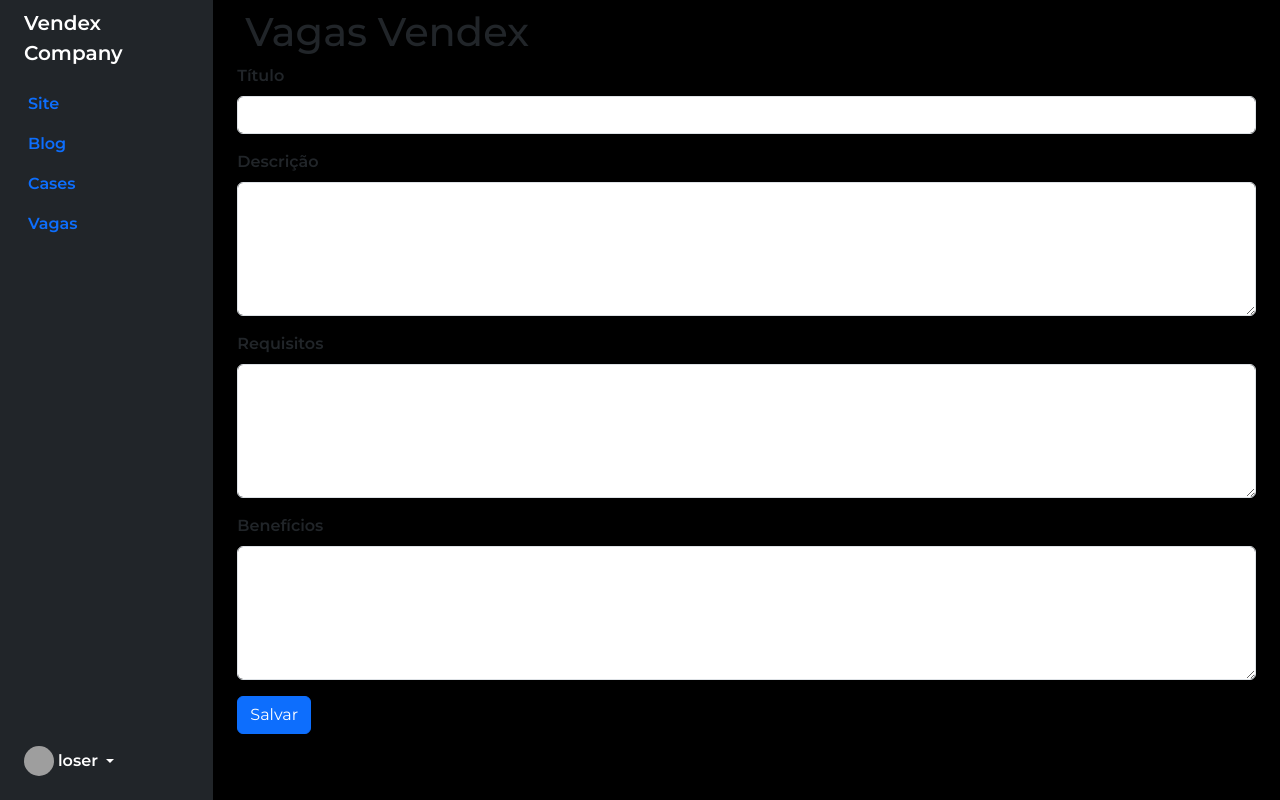
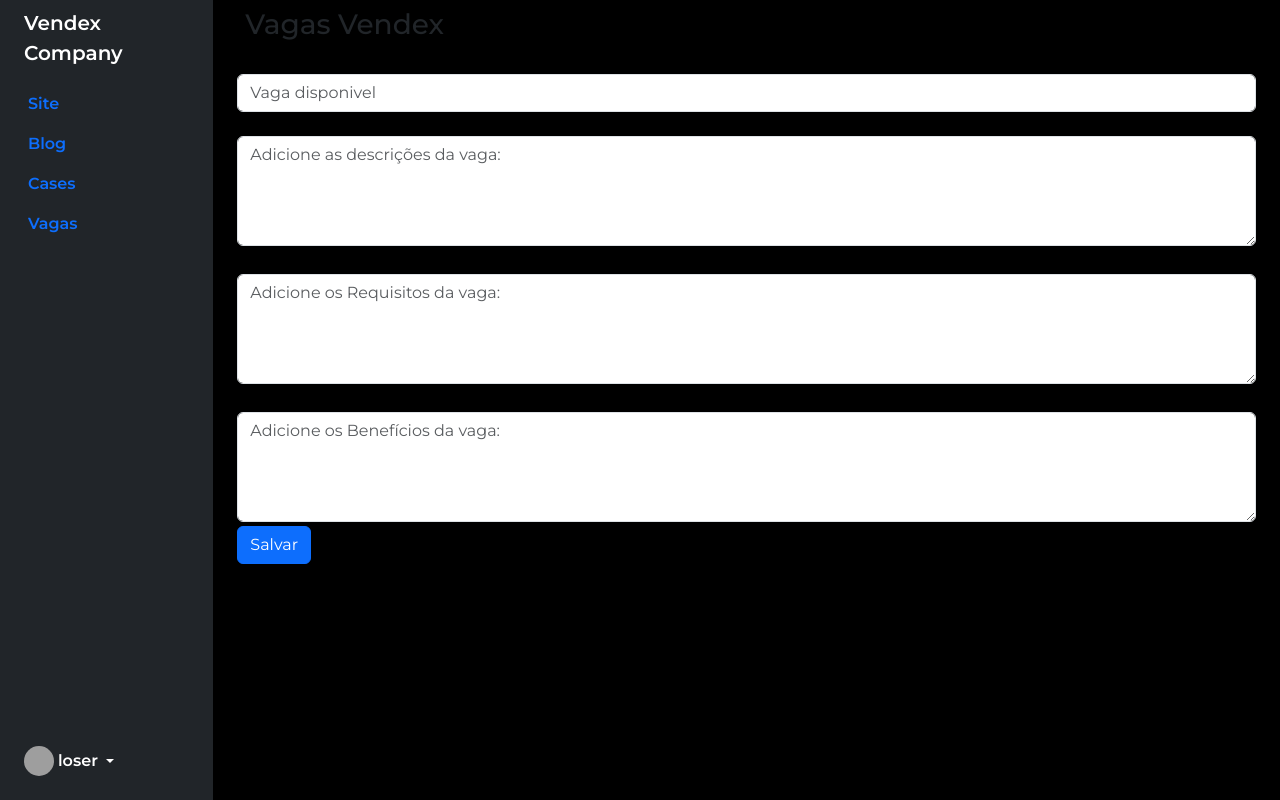
Before and after one commit to ArthurrGuilherme/Site, a PHP site: page /crm/painel.php in a window 1280 px wide. Run offline with PHP 8.4, Linux system fonts and the light colour scheme; grey boxes are pictures that could not be loaded.

Commit message:
Add files via upload

```diff
--- a/crm/painel.php
+++ b/crm/painel.php
@@ -23,23 +23,23 @@
             <!--Main-->
                 <main class="col">
                     <div class="container">
-                        <h1 class="p-2">Vagas Vendex</h1>
+                        <h3 class="p-2">Vagas Vendex</h3>
                         <form method="POST" action="../sql/create.php">
-                            <div class="mb-3">
-                                <label for="titulo" class="form-label">Título</label>
-                                <input type="text" class="form-control" id="titulo" name="titulo" required>
+                            <div class="">
+                                <label for="titulo" class="form-label"></label>
+                                <input placeholder="Vaga disponivel" type="text" class="form-control" id="titulo" name="titulo" required>
                             </div>
-                            <div class="mb-3">
-                                <label for="descricao" class="form-label">Descrição</label>
-                                <textarea class="form-control" id="descricao" name="descricao" rows="5" required></textarea>
+                            <div class="mb-1">
+                                <label for="descricao" class="form-label"></label>
+                                <textarea placeholder="Adicione as descrições da vaga:" class="form-control" id="descricao" name="descricao" rows="4" required></textarea>
                             </div>
-                            <div class="mb-3">
-                                <label for="requisitos" class="form-label">Requisitos</label>
-                                <textarea class="form-control" id="requisitos" name="requisitos" rows="5" required></textarea>
+                            <div class="mb-1">
+                                <label for="requisitos" class="form-label"></label>
+                                <textarea placeholder="Adicione os Requisitos da vaga:" class="form-control" id="requisitos" name="requisitos" rows="4" required></textarea>
                             </div>
-                            <div class="mb-3">
-                                <label for="beneficios" class="form-label">Benefícios</label>
-                                <textarea class="form-control" id="beneficios" name="beneficios" rows="5" required></textarea>
+                            <div class="mb-1">
+                                <label for="beneficios" class="form-label"></label>
+                                <textarea placeholder="Adicione os Benefícios da vaga:" class="form-control" id="beneficios" name="beneficios" rows="4" required></textarea>
                             </div>
                             <button type="submit" class="btn btn-primary">Salvar</button>
                         </form>
```
